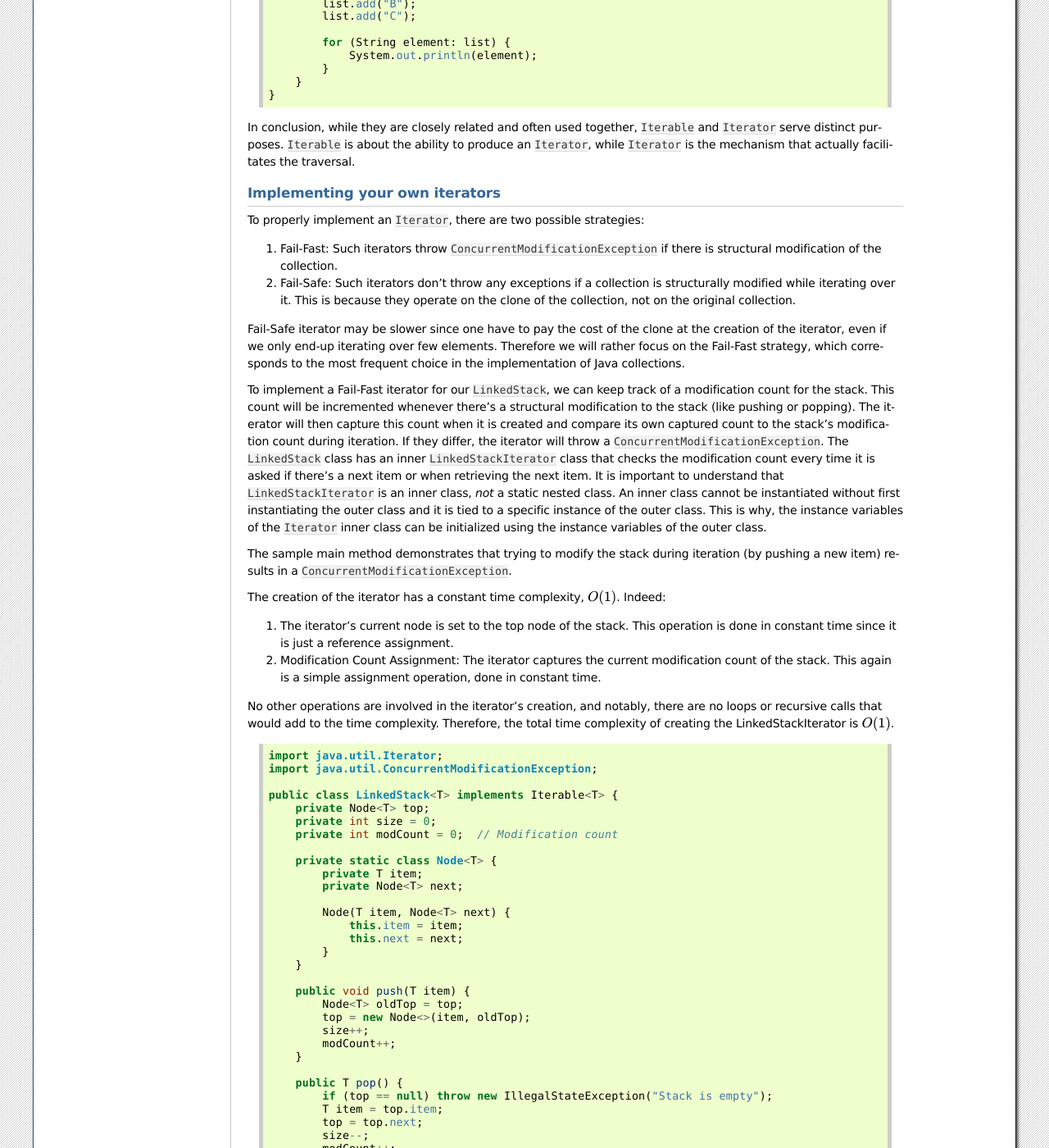
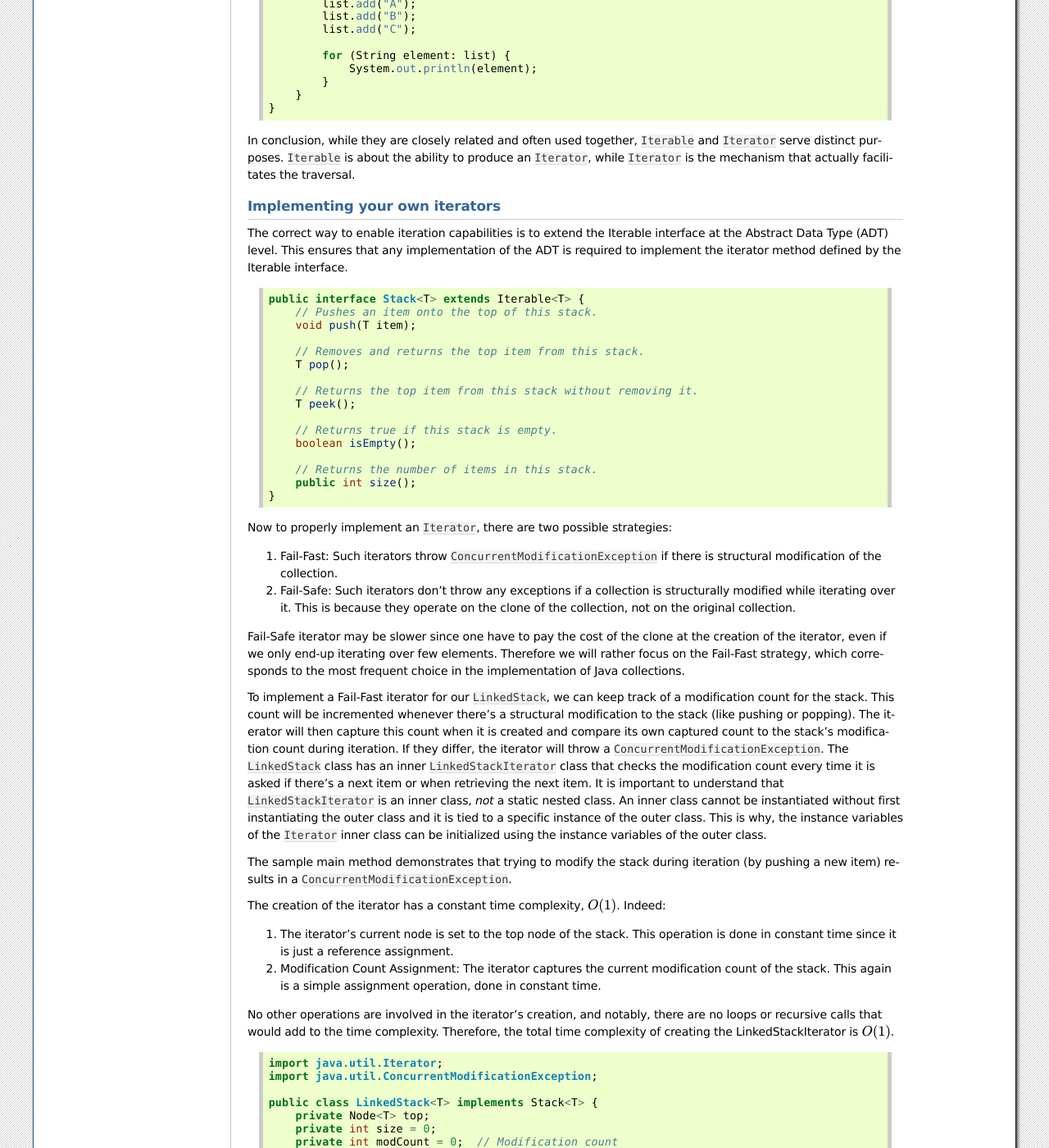
Before and after one commit to pschaus/book_lepl1402, a Sphinx documentation site: the page built from source/part4.rst, in a window 1280 px wide and 1400 px high, scrolled down 35972 px. Shown: the whole window at 82% size. Built offline with Sphinx 7.4.7, drawn with Linux system fonts in a browser that asks for light colours; formulas are drawn with MathJax 3; cross-references to code outside the pages are shown as plain code; some of the changed text lies outside the part shown.

Commit message:
improved iterator section

```diff
--- a/source/part4.rst
+++ b/source/part4.rst
@@ -1177,7 +1177,7 @@ The primary operations of a ``Stack`` are ``push()``, ``pop()``, and ``peek()``,
 
 ..  code-block:: java
 
-    public interface StackADT<T> {
+    public interface Stack<T> {
         // Pushes an item onto the top of this stack.
         void push(T item);
 
@@ -1929,17 +1929,18 @@ A Map is an ADT that generalizes the idea of indexing to be more flexible by all
 In Map, the index is called a key, and each key maps it to a value.
 An example usage of Map is given next making use of the two most important methods,
 the `put` to add a key, value pair (aka entry)  and the `get` to retrieve the value from the key.
-`Map` is an interface in Java, it is implemented by the class `java.util.HashMap` (and many others).
-
-..  code-block:: java
-
-
-	import java.util.HashMap;
+Ìn Java, `java.util.`Map` is the interface for the Map ADT.
+It is implemented by the class `java.util.HashTable` (and many others).
+
+..  code-block:: java
+
+	import java.util.Hashtable;
+	import java.util.Map;
 
 	public class MapExample {
 	    public static void main(String[] args) {
 		// Create a HashMap to store tree names and their heights
-		HashMap<String, Integer> treeHeights = new HashMap<>();
+		Map<String, Integer> treeHeights = new HashTable<>();
 
 		// Add some key-value pairs (tree names and their average heights in meters)
 		treeHeights.put("Oak", 20);
@@ -2115,6 +2116,7 @@ This is illustrated next that is equivalent to the previous code.
 	}
 
 
+
 In conclusion, while they are closely related and often used together, ``Iterable`` and ``Iterator`` serve distinct purposes.
 ``Iterable`` is about the ability to produce an ``Iterator``, while ``Iterator`` is the mechanism that actually facilitates the traversal.
 
@@ -2124,7 +2126,29 @@ In conclusion, while they are closely related and often used together, ``Iterabl
 Implementing your own iterators
 ---------------------------------
 
-To properly implement an ``Iterator``, there are two possible strategies:
+The correct way to enable iteration capabilities is to extend the Iterable interface at the Abstract Data Type (ADT) level.
+This ensures that any implementation of the ADT is required to implement the iterator method defined by the Iterable interface.
+
+..  code-block:: java
+
+    public interface Stack<T> extends Iterable<T> {
+        // Pushes an item onto the top of this stack.
+        void push(T item);
+
+        // Removes and returns the top item from this stack.
+        T pop();
+
+        // Returns the top item from this stack without removing it.
+        T peek();
+
+        // Returns true if this stack is empty.
+        boolean isEmpty();
+
+        // Returns the number of items in this stack.
+        public int size();
+    }
+
+Now to properly implement an ``Iterator``, there are two possible strategies:
 
 1. Fail-Fast: Such iterators throw ``ConcurrentModificationException`` if there is structural modification of the collection.
 2. Fail-Safe: Such iterators don't throw any exceptions if a collection is structurally modified while iterating over it. This is because they operate on the clone of the collection, not on the original collection.
@@ -2157,7 +2181,7 @@ No other operations are involved in the iterator's creation, and notably, there
 	import java.util.Iterator;
 	import java.util.ConcurrentModificationException;
 
-	public class LinkedStack<T> implements Iterable<T> {
+	public class LinkedStack<T> implements Stack<T> {
 	    private Node<T> top;
 	    private int size = 0;
 	    private int modCount = 0;  // Modification count
@@ -2227,7 +2251,7 @@ No other operations are involved in the iterator's creation, and notably, there
 	    }
 
 	    public static void main(String[] args) {
-	        LinkedStack<Integer> stack = new LinkedStack<>();
+	        Stack<Integer> stack = new LinkedStack<>();
 	        stack.push(1);
 	        stack.push(2);
 	        stack.push(3);
```
